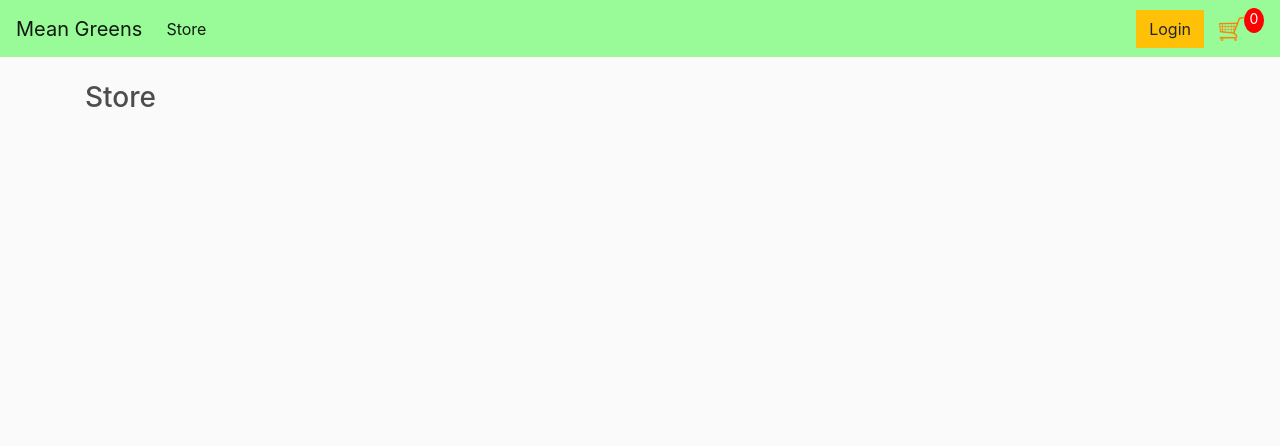
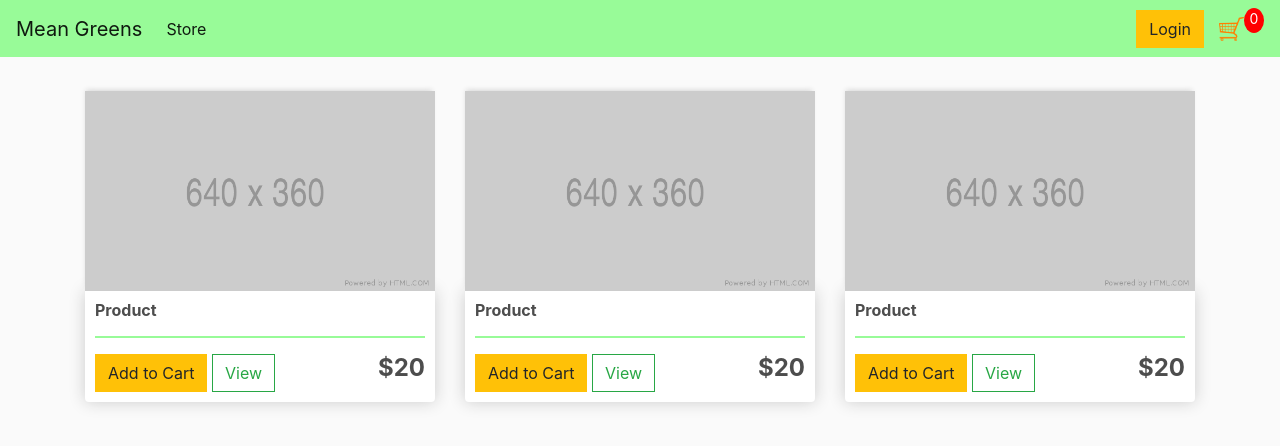
Before and after one commit to MBissett29/mean-greens, a Django app: page / in a window 1280 px wide. Shown: the top 446 px of the page. Run offline with Django 3.2, Linux system fonts and the light colour scheme; some libraries are stand-ins or nearby versions.

Commit message:
Create placeholder styling to store page

```diff
--- a/static/css/main.css
+++ b/static/css/main.css
@@ -5,6 +5,10 @@ body{
 
 h1,h2,h3,h4,h5,h6{
 	color:hsl(0, 0%, 30%);
+}
+
+hr{
+    border: 1px solid palegreen;
 }
 
 .box-element{
--- a/store/templates/store/store.html
+++ b/store/templates/store/store.html
@@ -1,5 +1,43 @@
 {% extends 'store/main.html' %}
 {% load static %}
 {% block content %}
-     <h3>Store</h3>
+<div class="row">
+    <div class="col-lg-4">
+        <img class="thumbnail" src="{% static 'images/placeholder.png' %}">
+        <div class="box-element product">
+            <h6><strong>Product</strong></h6>
+            <hr>
+
+            <button  class="btn btn-warning add-btn">Add to Cart</button>
+            <a class="btn btn-outline-success" href="#">View</a>
+            <h4 style="display: inline-block; float: right"><strong>$20</strong></h4>
+
+        </div>
+    </div>
+    <div class="col-lg-4">
+        <img class="thumbnail" src="{% static 'images/placeholder.png' %}">
+        <div class="box-element product">
+            <h6><strong>Product</strong></h6>
+            <hr>
+
+            <button  class="btn btn-warning add-btn">Add to Cart</button>
+            <a class="btn btn-outline-success" href="#">View</a>
+            <h4 style="display: inline-block; float: right"><strong>$20</strong></h4>
+
+        </div>
+    </div>
+    <div class="col-lg-4">
+        <img class="thumbnail" src="{% static 'images/placeholder.png' %}">
+        <div class="box-element product">
+            <h6><strong>Product</strong></h6>
+            <hr>
+
+            <button  class="btn btn-warning add-btn">Add to Cart</button>
+            <a class="btn btn-outline-success" href="#">View</a>
+            <h4 style="display: inline-block; float: right"><strong>$20</strong></h4>
+
+        </div>
+    </div>
+
+</div>
 {% endblock content %}
```
Also changed, not shown: static/images/placeholder.png (added).
